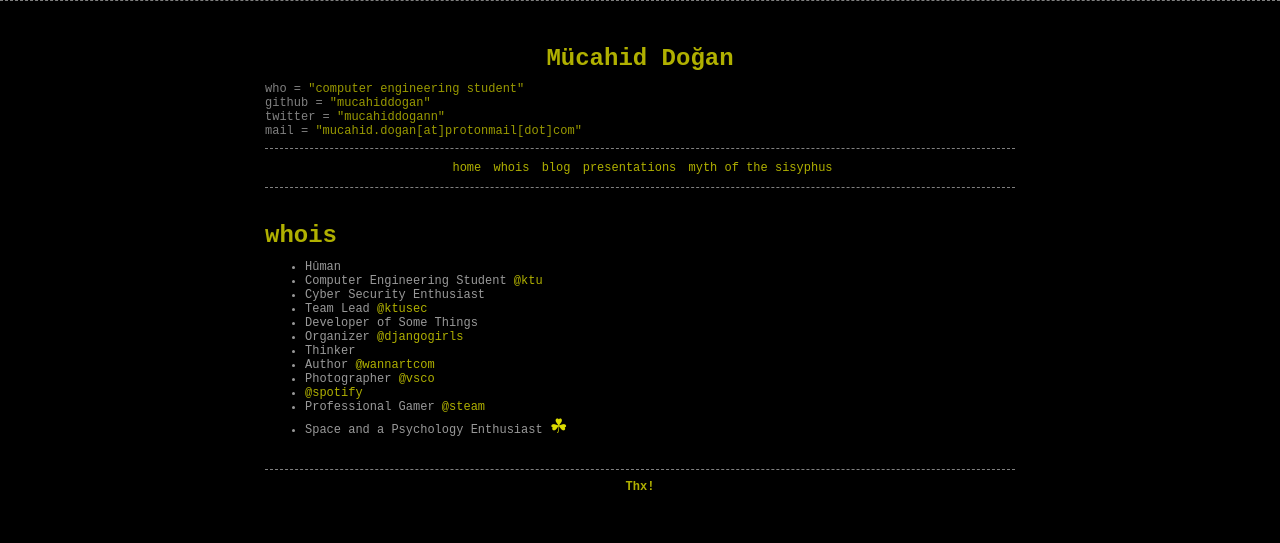
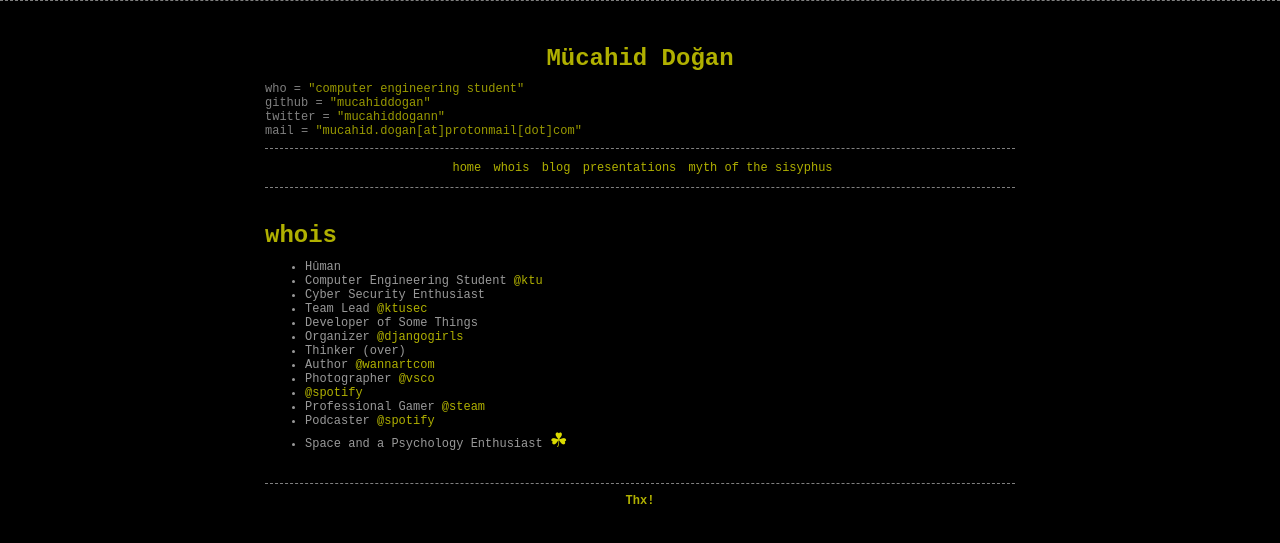
Before and after one commit to mucahiddogan/mucahiddogan.github.io, a Jekyll site: the page built from whois.md, in a window 1280 px wide. Shown: the top 543 px of the page. Built offline with Jekyll 4.4.1, drawn with Linux system fonts in a browser that asks for light colours.

Commit message:
Update whois.md

```diff
--- a/whois.md
+++ b/whois.md
@@ -9,9 +9,10 @@ permalink: /whois/
 * Team Lead <a href="https://ktusec.org" target="_blank">@ktusec</a>
 * Developer of Some Things
 * Organizer <a href="https://djangogirls.org/trabzon" target="_blank">@djangogirls</a>
-* Thinker
+* Thinker (over)
 * Author <a href="https://wannart.com/author/md" target="_blank">@wannartcom</a>
-* Photographer <a              href="https://vsco.co/mucahiddogann" target="_blank">@vsco</a>
-* <a href="https://open.spotify.com/user/6lcy5a0gtp3kgm03b5aix3du4?si=5Zvj6IUJStmfFjfp_PMXzA"               target="_blank">@spotify</a>
+* Photographer <a href="https://vsco.co/mucahiddogann" target="_blank">@vsco</a>
+* <a href="https://open.spotify.com/user/6lcy5a0gtp3kgm03b5aix3du4?si=5Zvj6IUJStmfFjfp_PMXzA" target="_blank">@spotify</a>
 * Professional Gamer <a href="https://steamcommunity.com/id/mucahiddogan" target="_blank">@steam</a>
+* Podcaster <a href="https://open.spotify.com/show/4y7IwBplHe66RQZCr8jQup?si=_PnCxJZjSNixQxw5Hm1T_w" target="_blank">@spotify</a>
 * Space and a Psychology Enthusiast <font size="5px" color="#dcdc00">&#9752;</font>
```
